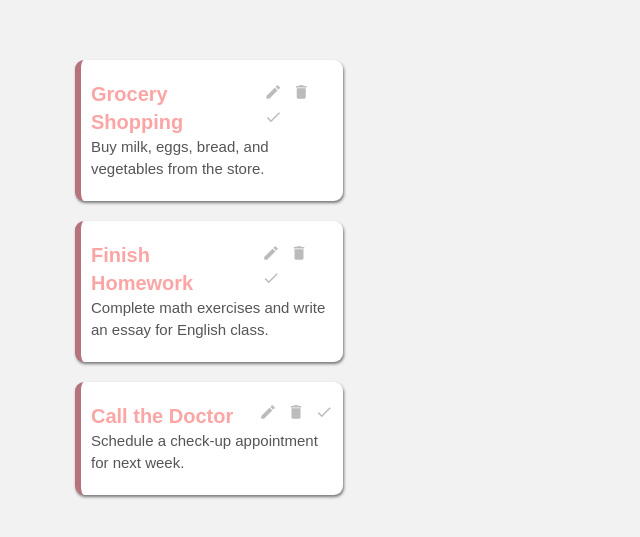
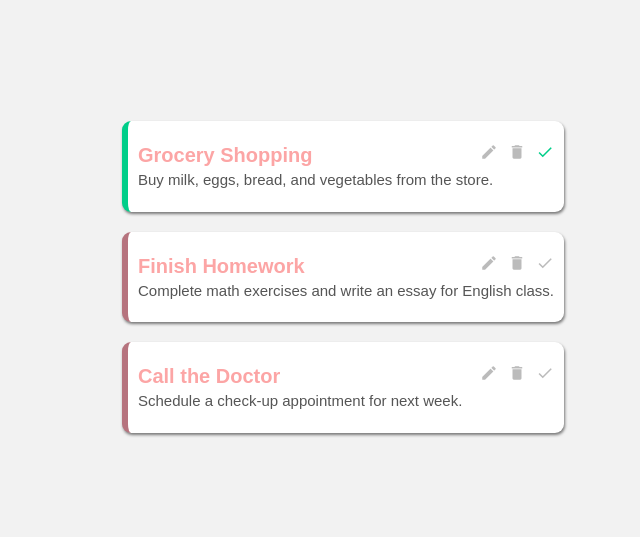
Before and after one commit to mafari10/Vue-PlannerApp, a Vue app: page / in a window 1280 px wide. Shown: the part 123-660 px from the top of the page, without its empty margins (297-937 px from the left). Built offline with nearby package versions, Linux system fonts and the light colour scheme; data requests are answered from the project's data file.

Commit message:
Structured code

```diff
--- a/data/db.json
+++ b/data/db.json
@@ -4,7 +4,7 @@
       "id": "1",
       "title": "Grocery Shopping",
       "details": "Buy milk, eggs, bread, and vegetables from the store.",
-      "completed": false
+      "completed": true
     },
     {
       "id": "2",
--- a/src/App.vue
+++ b/src/App.vue
@@ -5,16 +5,5 @@
 <script>
 </script>
 
-<style scopeed>
-body {
-  background: #f2f2f2;
-}
-#app {
-  font-family: Avenir, Arial, Helvetica, sans-serif;
-  -webkit-font-smoothing: antialiased;
-  -moz-osx-font-smoothing: grayscale;
-  max-width: 600px;
-  margin: auto;
-  color: #555;
-}
+<style scoped>
 </style>
--- a/src/assets/main.css
+++ b/src/assets/main.css
@@ -1,35 +1,19 @@
-@import './base.css';
+@import "./base.css";
 
+body {
+  background: #f2f2f2;
+}
 #app {
-  max-width: 1280px;
-  margin: 0 auto;
-  padding: 2rem;
-  font-weight: normal;
+  font-family: Avenir, Arial, Helvetica, sans-serif;
+  -webkit-font-smoothing: antialiased;
+  -moz-osx-font-smoothing: grayscale;
+  margin: auto;
+  max-width: 600px;
+  color: #555;
 }
-
-a,
-.green {
-  text-decoration: none;
-  color: hsla(160, 100%, 37%, 1);
-  transition: 0.4s;
-  padding: 3px;
-}
-
-@media (hover: hover) {
-  a:hover {
-    background-color: hsla(160, 100%, 37%, 0.2);
-  }
-}
-
-@media (min-width: 1024px) {
+@media screen and (min-width: 1024px) {
   body {
     display: flex;
     place-items: center;
   }
-
-  #app {
-    display: grid;
-    grid-template-columns: 1fr 1fr;
-    padding: 0 2rem;
-  }
 }
```
